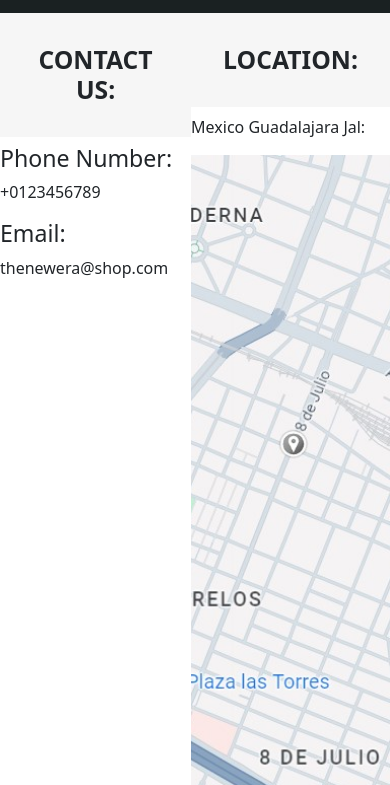
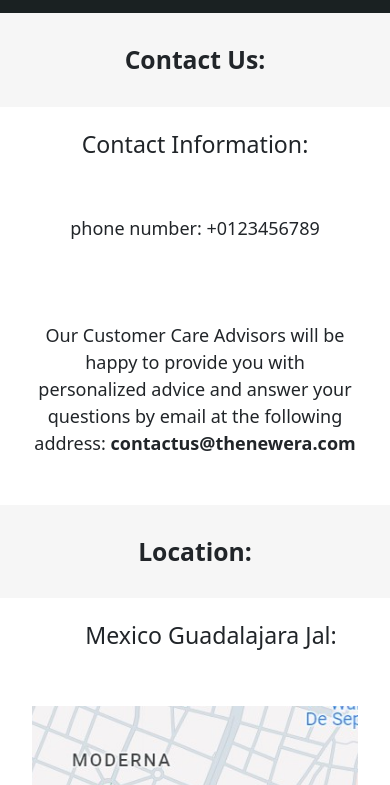
Before and after one commit to IvanGamezAlvarez/The-New-Era, a website: page pages/contact.html in a window 390 px wide. Shown: the part 59-844 px from the top of the page. Drawn offline with nearby package versions, Linux system fonts and the light colour scheme; a web font is replaced by a local one.

Commit message:
fixing bugs

```diff
--- a/pages/contact.html
+++ b/pages/contact.html
@@ -34,19 +34,20 @@
         </div>
     </nav>
 
-    <main>
+    <main class="main-contact">
         <div class="contact-info">
 
             <h2> Contact us:</h2>
-            <h3>Phone Number:</h3>
-            <p>+0123456789</p>
-            <h3>Email:</h3>
-            <p>thenewera@shop.com</p>
+            <h3>Contact Information:</h3>
+            <p>phone number: +0123456789</p>
+
+            <p>Our Customer Care Advisors will be happy to provide you with personalized advice and answer your questions by email at the following address:
+                <span>contactus@thenewera.com</span></p>
         </div>
 
         <div class="contact-location">
             <h2>Location:</h2>
-            <p>Mexico Guadalajara Jal:</p>
+            <h3>Mexico Guadalajara Jal:</h3>
             <img src="../img/Ubicacion.jpg" alt="">
         </div>
 
--- a/scss/base/_queries.scss
+++ b/scss/base/_queries.scss
@@ -64,5 +64,22 @@
 
             gap: 2rem;
         }
+        .main-contact{
+            grid-template-columns: repeat(1, 1fr);
+            .contact-info{
+                h3{
+                    text-align: center;
+                }
+                p{
+                    text-align: center;
+                    }
+            }
+            .contact-location{
+                h3{
+                    text-align: center;
+                }
 
+
+        }
+    }
 }
--- a/scss/layout/_catalog.scss
+++ b/scss/layout/_catalog.scss
@@ -1,7 +1,7 @@
 @use '../base/_variables.scss' as variables;
 
-main{
-    margin-bottom: 2rem;
+.main-catalog{
+     margin-bottom: 2rem;
 }
 .catalog-title{
     padding: 2rem;
--- a/scss/layout/_contact.scss
+++ b/scss/layout/_contact.scss
@@ -1,6 +1,6 @@
 @use '../base/_variables.scss' as variables;
 
-main{
+.main-contact{
     display: grid;
     grid-template-columns: repeat(2, 1fr);
     margin: 2;
@@ -8,19 +8,40 @@ main{
         text-align: center;
         padding: 2rem;
         font-weight: 600;
-        text-transform: uppercase;
+        text-transform: capitalize;
         background-color: variables.$Secondary-Color;
     }
 
+
     .contact-info{
-
+        h3{
+            padding: 1rem;
+            text-align: justify;
+        }
+        p{
+            text-align: justify;
+            padding: 2rem;
+            font-size: large;
+        span{
+            font-weight: 700;
+            text-transform:inherit;
+        }
+        }
     }
     .contact-location{
+        h3{
+            padding: 1rem;
+            margin-left: 2rem;
+            text-align: justify;
+
+        }
         img{
             width: 100%;
             height: 40rem;
             object-fit: cover;
             overflow: hidden;
+            padding: 2rem;
+            border-radius: 10px;
 
         }
     }
```
Also changed, not shown: pages/catalog.html (+10 -10 lines), css/estilos.css, img/arete-1.jpg (added), img/bracelet-1.jpg (added), img/collar-1.jpg (added), img/lentes-1.jpg (added), 1 other file.
